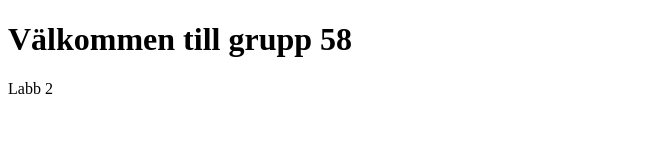
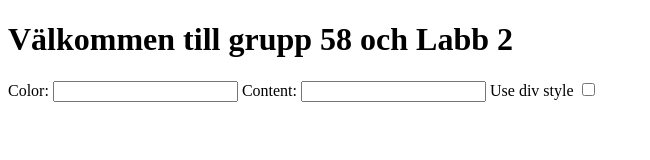
Before and after one commit to PrinsessanIsabelle/gik339-labb2-grupp58, a plain HTML site: page index.html in a window 1280 px wide. Shown: the whole page, without its empty margins (0-650 px from the left). Drawn offline with Linux system fonts and the light colour scheme.

Commit message:
tre input-element

```diff
--- a/index.html
+++ b/index.html
@@ -4,8 +4,15 @@
     <meta charset="UTF-8" />
     <meta name="viewport" content="width=device-width, initial-scale=1.0" />
     <title>Grupp 58</title>
-    <h1>Välkommen till grupp 58</h1>
-    <p>Labb 2</p>
+    <h1>Välkommen till grupp 58 och Labb 2</h1>
+
+    <!--  Tre input-element med tillhörande label-element -->
+    <label for="color">Color:</label>
+    <input type="text" name="color" id="color" class="textfield" />
+    <label for="content">Content:</label>
+    <input type="text" name="content" id="content" class="textfield" />
+    <label for="divStyle">Use div style</label>
+    <input type="checkbox" name="divStyle" id="divStyle" class="checkbox" />
   </head>
   <body></body>
 </html>
```
